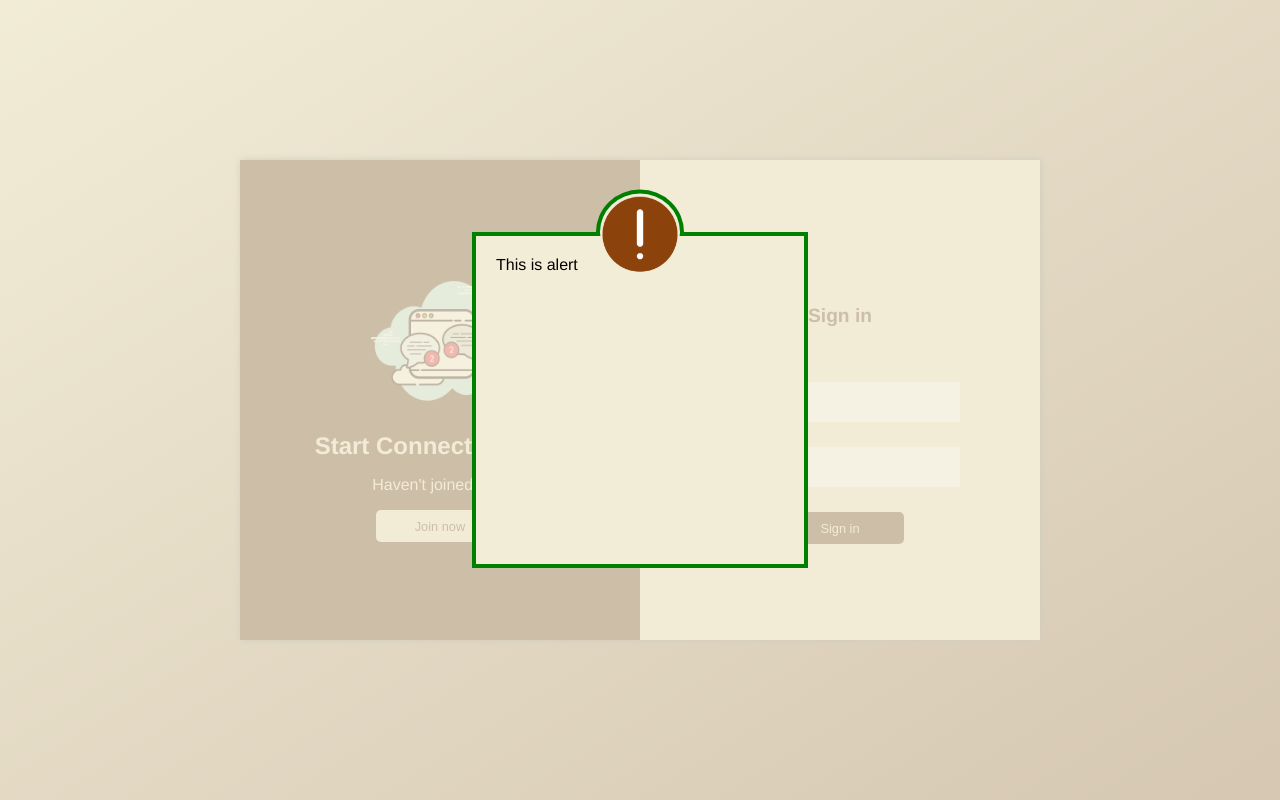
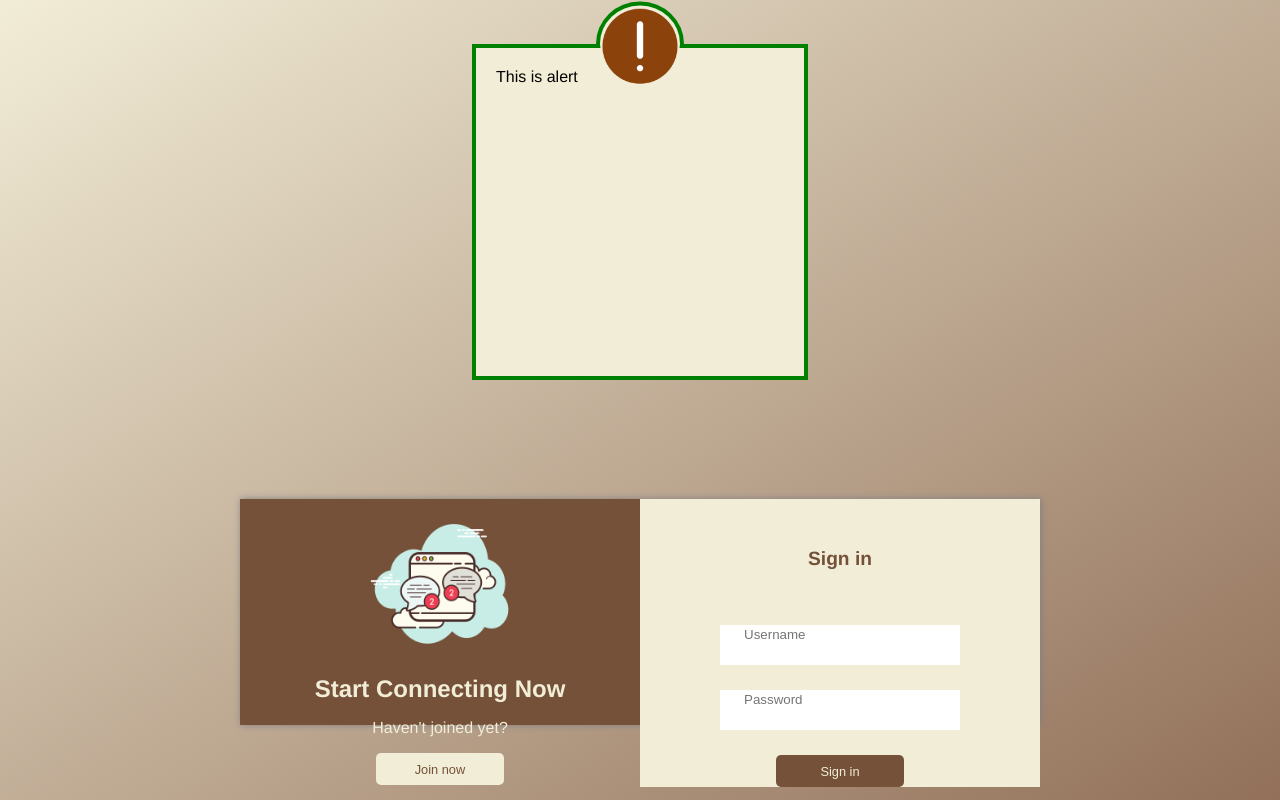
Before and after one commit to aparece1241/chat_app-ui, a Vue app: page /sign-in in a window 1280 px wide. Built offline with nearby package versions, Linux system fonts and the light colour scheme.

Commit message:
[UPDATE]

```diff
--- a/src/components/AlertMsg.vue
+++ b/src/components/AlertMsg.vue
@@ -1,10 +1,10 @@
 <template>
-  <div id="alert-cont">
-    <div class="alert-msg-cont" id="cont-wrapper">
-      <div class="alert-icon-cont" id="back-border"></div>
-      <div class="alert-msg-cont">
-        <div class="alert-icon-cont">
-          <img class="alert" src="@/assets/icons/exclamation.png" />
+  <div id="alert alert-cont">
+    <div class="alert alert-msg-cont" id="cont-wrapper">
+      <div class="alert alert-icon-cont" id="back-border"></div>
+      <div class="alert alert-msg-cont">
+        <div class="alert alert-icon-cont">
+          <img id="alert" src="@/assets/icons/warning.png" />
         </div>
         <div>This is alert</div>
       </div>
@@ -15,10 +15,20 @@
 <script>
 export default {
   name: "Alert",
+  data() {
+    return {}
+  },
+  methods: {
+
+  }
 };
 </script>
 
 <style scoped>
+.alert {
+  /* display: none; */
+}
+
 #cont-wrapper {
   padding: 0px;
   width: 328px;
@@ -26,7 +36,7 @@ export default {
   border: solid green 4px;
 }
 
-.alert {
+#alert {
   width: 75px;
   height: 75px;
 }
```
Also changed, not shown: src/assets/icons/warning.png (renamed from src/assets/icons/exclamation.png).
